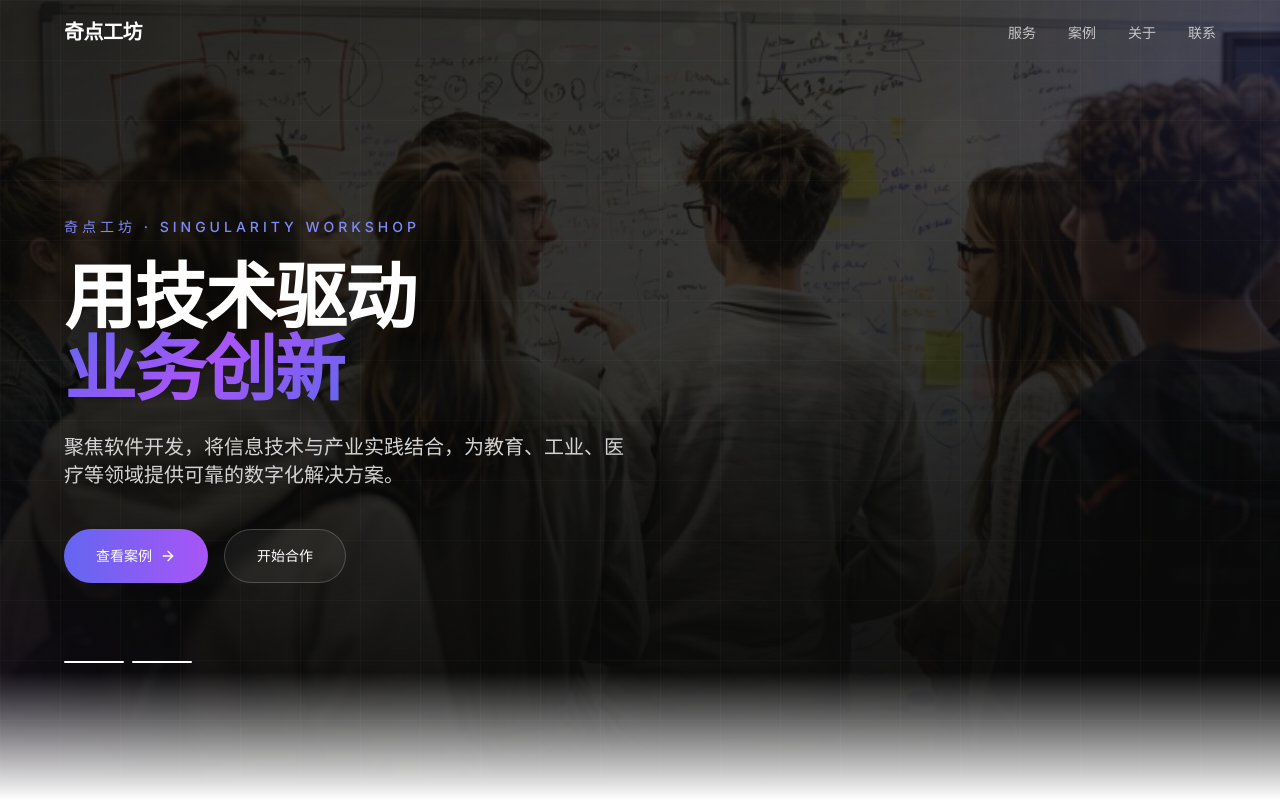
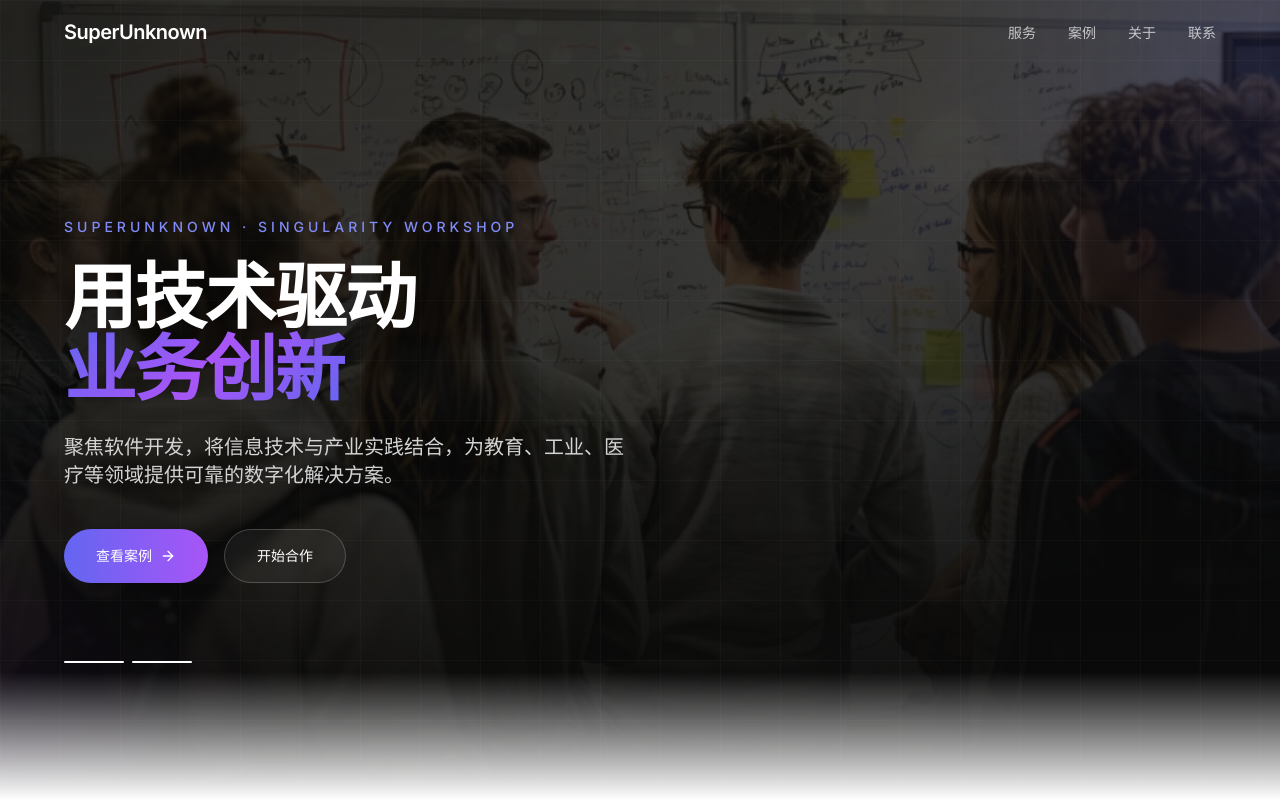
Before and after one commit to VictorDing22/Tavis, a Next.js app: page / in a window 1280 px wide. Shown: the top 800 px of the page. Built offline with nearby package versions, Linux system fonts and the light colour scheme.

Commit message:
feat: 将网站品牌名称更新为 SuperUnknown

```diff
--- a/src/app/api/contact/route.ts
+++ b/src/app/api/contact/route.ts
@@ -36,7 +36,7 @@ export async function POST(request: Request) {
     const toEmail = process.env.CONTACT_EMAIL || "dse0403@163.com";
 
     await resend.emails.send({
-      from: "奇点工坊 <onboarding@resend.dev>",
+      from: "SuperUnknown <onboarding@resend.dev>",
       to: [toEmail],
       subject: `[网站咨询] ${name} — ${projectType}`,
       replyTo: email,
--- a/src/app/cases/page.tsx
+++ b/src/app/cases/page.tsx
@@ -4,9 +4,9 @@ import Footer from "@/components/Footer";
 import CasesPage from "@/components/CasesPage";
 
 export const metadata: Metadata = {
-  title: "案例 — 奇点工坊",
+  title: "案例 — SuperUnknown",
   description:
-    "奇点工坊精选案例，涵盖 3D 可视化、SaaS 平台、小程序、工业 IoT 等多个技术领域。",
+    "SuperUnknown 精选案例，涵盖 3D 可视化、SaaS 平台、小程序、工业 IoT 等多个技术领域。",
 };
 
 export default function Cases() {
--- a/src/app/layout.tsx
+++ b/src/app/layout.tsx
@@ -13,11 +13,11 @@ const SITE_URL = "https://www.tavis.com.cn";
 
 export const metadata: Metadata = {
   metadataBase: new URL(SITE_URL),
-  title: "奇点工坊 — 软件开发与技术服务",
+  title: "SuperUnknown — 软件开发与技术服务",
   description:
-    "奇点工坊专注软件开发，提供企业级应用、移动开发、Web系统、数据库优化与技术咨询服务。服务覆盖教育、工业、医疗、航空等多个行业领域。",
+    "SuperUnknown 专注软件开发，提供企业级应用、移动开发、Web系统、数据库优化与技术咨询服务。服务覆盖教育、工业、医疗、航空等多个行业领域。",
   keywords: [
-    "奇点工坊",
+    "SuperUnknown",
     "软件开发",
     "Web开发",
     "移动应用",
@@ -25,11 +25,11 @@ export const metadata: Metadata = {
     "技术咨询",
   ],
   openGraph: {
-    title: "奇点工坊 — 软件开发与技术服务",
+    title: "SuperUnknown — 软件开发与技术服务",
     description:
       "聚焦软件开发，通过ORU模式将信息技术与产业实践结合，产品覆盖教育、工业、医疗等多个领域。",
     url: SITE_URL,
-    siteName: "奇点工坊",
+    siteName: "SuperUnknown",
     locale: "zh_CN",
     type: "website",
     images: [
@@ -37,13 +37,13 @@ export const metadata: Metadata = {
         url: `${SITE_URL}/og-image.png`,
         width: 1024,
         height: 542,
-        alt: "奇点工坊 — 软件开发与技术服务",
+        alt: "SuperUnknown — 软件开发与技术服务",
       },
     ],
   },
   twitter: {
     card: "summary_large_image",
-    title: "奇点工坊 — 软件开发与技术服务",
+    title: "SuperUnknown — 软件开发与技术服务",
     description:
       "聚焦软件开发，通过ORU模式将信息技术与产业实践结合，产品覆盖教育、工业、医疗等多个领域。",
     images: [`${SITE_URL}/og-image.png`],
--- a/src/app/team/page.tsx
+++ b/src/app/team/page.tsx
@@ -4,8 +4,8 @@ import Footer from "@/components/Footer";
 import TeamPage from "@/components/TeamPage";
 
 export const metadata: Metadata = {
-  title: "团队成员 — 奇点工坊",
-  description: "认识奇点工坊的核心团队成员，了解我们的能力与背景。",
+  title: "团队成员 — SuperUnknown",
+  description: "认识 SuperUnknown 的核心团队成员，了解我们的能力与背景。",
 };
 
 export default function Team() {
--- a/src/components/Footer.tsx
+++ b/src/components/Footer.tsx
@@ -14,7 +14,7 @@ export default function Footer() {
       <div className="max-w-content mx-auto px-6 pt-12 pb-8">
         <div className="flex flex-col md:flex-row items-center md:items-start justify-between gap-6 mb-8">
           <div className="text-center md:text-left">
-            <h4 className="text-base font-semibold">奇点工坊</h4>
+            <h4 className="text-base font-semibold">SuperUnknown</h4>
             <p className="text-sm text-neutral-500 mt-1">
               聚焦软件开发，构建可靠的数字产品
             </p>
@@ -32,7 +32,7 @@ export default function Footer() {
           </div>
         </div>
         <div className="pt-6 border-t border-white/10 text-sm text-neutral-600 text-center md:text-left">
-          © {new Date().getFullYear()} 奇点工坊. All rights reserved.
+          © {new Date().getFullYear()} SuperUnknown. All rights reserved.
         </div>
       </div>
     </footer>
--- a/src/components/Hero.tsx
+++ b/src/components/Hero.tsx
@@ -94,7 +94,7 @@ export default function Hero() {
             variants={item}
             className="text-sm tracking-[4px] uppercase text-accent-light mb-6 font-medium"
           >
-            奇点工坊 · Singularity Workshop
+            SuperUnknown · Singularity Workshop
           </motion.p>
 
           <motion.h1
--- a/src/components/Navbar.tsx
+++ b/src/components/Navbar.tsx
@@ -38,7 +38,7 @@ export default function Navbar() {
             scrolled ? "text-primary" : "text-white"
           }`}
         >
-          奇点工坊
+          SuperUnknown
         </Link>
 
         {/* Desktop */}
```
Also changed, not shown: 2 other files (tests, documents, lock files or other folders).
